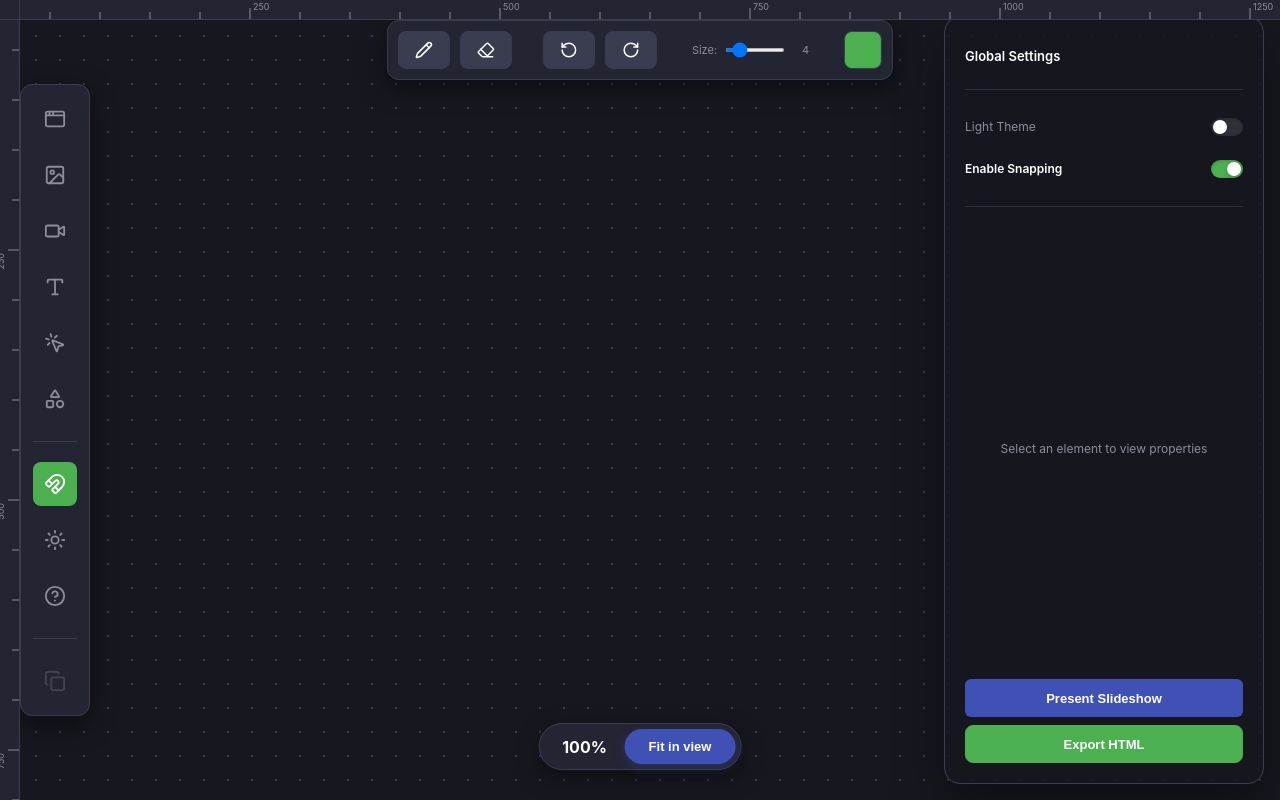
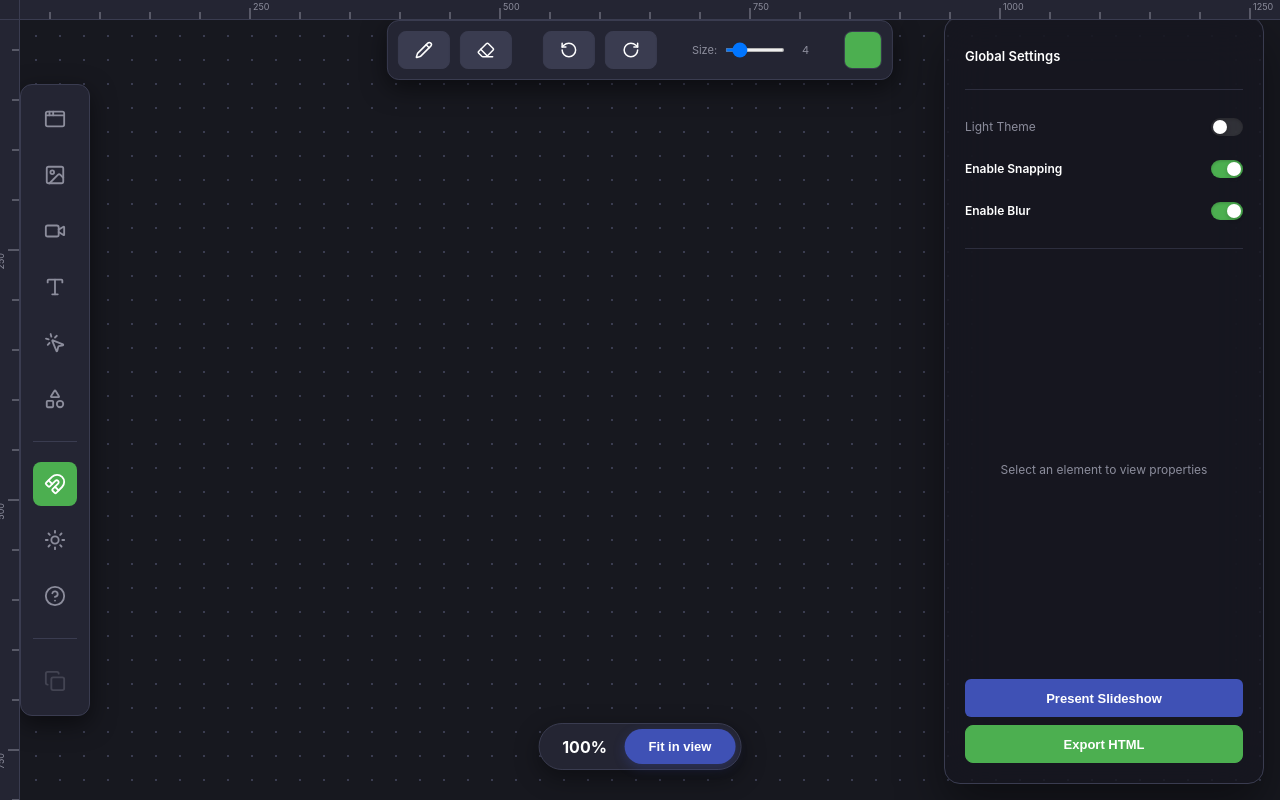
Before and after one commit to vinhngoc99/JS_Builder, a React (Vite) app: page / in a window 1280 px wide. Built offline with nearby package versions, Linux system fonts and the light colour scheme; a web font is replaced by a local one.

Commit message:
feat: initialize builder context, properties panel component, and application styles

```diff
--- a/src/App.css
+++ b/src/App.css
@@ -1,6 +1,7 @@
 .app-container {
   --bg-canvas: #17181f;
   --bg-panel: rgba(22, 23, 33, 0.6);
+  --bg-panel-opaque: #161721;
   --bg-toolbar: #242533;
   --bg-node: #242533;
   --text-primary: #ffffff;
@@ -27,6 +28,7 @@
 .app-container.light-theme {
   --bg-canvas: #f8f9fa;
   --bg-panel: rgba(255, 255, 255, 0.85);
+  --bg-panel-opaque: #ffffff;
   --bg-toolbar: #ffffff;
   --bg-node: #ffffff;
   --text-primary: #1f2937;
@@ -154,6 +156,7 @@
   background: var(--bg-panel);
   backdrop-filter: blur(24px);
   -webkit-backdrop-filter: blur(24px);
+  transform: translate3d(0, 0, 0);
   border: 1px solid var(--border-color);
   border-radius: 16px;
   padding: 20px;
@@ -164,6 +167,12 @@
   font-size: 13px;
   box-shadow: 0 24px 48px rgba(0, 0, 0, 0.4), inset 0 1px 0 rgba(255, 255, 255, 0.05);
   transition: background-color 0.3s, border-color 0.3s;
+}
+
+.properties-panel.no-blur {
+  backdrop-filter: none;
+  -webkit-backdrop-filter: none;
+  background: var(--bg-panel-opaque);
 }
 
 .properties-panel::-webkit-scrollbar { width: 4px; }
--- a/src/BuilderContext.tsx
+++ b/src/BuilderContext.tsx
@@ -91,6 +91,8 @@ interface BuilderContextType {
   selectAll: () => void;
   isSnapEnabled: boolean;
   setIsSnapEnabled: (enabled: boolean) => void;
+  isBlurEnabled: boolean;
+  setIsBlurEnabled: (enabled: boolean) => void;
 
   addElement: (type: ElementType, pos?: { x: number, y: number }, additionalProps?: Partial<CanvasElement>) => void;
   updateElement: (id: string, updates: Partial<CanvasElement>) => void;
@@ -144,6 +146,10 @@ export const BuilderProvider: React.FC<{ children: ReactNode }> = ({ children })
     const saved = localStorage.getItem('js-builder-snap');
     return saved !== 'false';
   });
+  const [isBlurEnabled, setIsBlurEnabled] = useState<boolean>(() => {
+    const saved = localStorage.getItem('js-builder-blur');
+    return saved !== 'false';
+  });
 
   const setTheme = (t: 'light' | 'dark') => {
     setThemeState(t);
@@ -290,6 +296,11 @@ export const BuilderProvider: React.FC<{ children: ReactNode }> = ({ children })
   const handleSetIsSnapEnabled = (val: boolean) => {
     setIsSnapEnabled(val);
     localStorage.setItem('js-builder-snap', String(val));
+  };
+
+  const handleSetIsBlurEnabled = (val: boolean) => {
+    setIsBlurEnabled(val);
+    localStorage.setItem('js-builder-blur', String(val));
   };
 
   const undo = useCallback(() => {
@@ -1492,6 +1503,7 @@ export const BuilderProvider: React.FC<{ children: ReactNode }> = ({ children })
       setScale, setPan, exportHTML, alignElements, distributeElements, isPresenting, setIsPresenting, editingFocalPointId, setEditingFocalPointId,
       brushStrokes, isBrushMode, brushColor, brushWidth, setBrushMode, setBrushColor, setBrushWidth, addBrushStroke, clearBrush, undo, redo, saveHistory,
       theme, setTheme, guides, addGuide, updateGuide, removeGuide, copySelected, pasteCopied, selectAll, isSnapEnabled, setIsSnapEnabled: handleSetIsSnapEnabled,
+      isBlurEnabled, setIsBlurEnabled: handleSetIsBlurEnabled,
       currentSlideIndex, setCurrentSlideIndex, revealDownstream,
       isHelpOpen, setIsHelpOpen
     }}>
--- a/src/components/PropertiesPanel.tsx
+++ b/src/components/PropertiesPanel.tsx
@@ -22,7 +22,7 @@ const Toggle = ({ label, checked, onChange, color = '#4caf50' }: { label: string
 
 
 export const PropertiesPanel: React.FC = () => {
-  const { elements, selectedIds, updateElement, removeElement, exportHTML, connections, selectedConnectionId, updateConnection, removeConnection, theme, setTheme, isSnapEnabled, setIsSnapEnabled, alignElements, distributeElements, isPresenting, setIsPresenting } = useBuilder();
+  const { elements, selectedIds, updateElement, removeElement, exportHTML, connections, selectedConnectionId, updateConnection, removeConnection, theme, setTheme, isSnapEnabled, setIsSnapEnabled, isBlurEnabled, setIsBlurEnabled, alignElements, distributeElements, isPresenting, setIsPresenting } = useBuilder();
 
   const lastSelectedId = selectedIds[selectedIds.length - 1];
   const selectedElement = elements.find(el => el.id === lastSelectedId);
@@ -82,12 +82,13 @@ export const PropertiesPanel: React.FC = () => {
   // --- Empty ---
   if (!selectedElement && !selectedConnectionId) {
     return (
-      <div className="properties-panel">
+      <div className={`properties-panel ${!isBlurEnabled ? 'no-blur' : ''}`}>
         <div style={{ flex: 1, display: 'flex', flexDirection: 'column', gap: '12px', padding: '10px 0' }}>
           <div style={{ fontSize: '13px', fontWeight: 600, color: 'var(--text-primary)' }}>Global Settings</div>
           <Divider />
           <Toggle label="Light Theme" checked={theme === 'light'} onChange={(v) => setTheme(v ? 'light' : 'dark')} color="#4caf50" />
           <Toggle label="Enable Snapping" checked={isSnapEnabled} onChange={(v) => setIsSnapEnabled(v)} color="#4caf50" />
+          <Toggle label="Enable Blur" checked={isBlurEnabled} onChange={(v) => setIsBlurEnabled(v)} color="#4caf50" />
           <Divider />
           <div style={{ flex: 1, display: 'flex', alignItems: 'center', justifyContent: 'center' }}>
             <p style={{ color: 'var(--text-secondary)', fontSize: '12px' }}>Select an element to view properties</p>
@@ -105,7 +106,7 @@ export const PropertiesPanel: React.FC = () => {
     const sc = connections.find(c => c.id === selectedConnectionId);
     if (!sc) return null;
     return (
-      <div className="properties-panel">
+      <div className={`properties-panel ${!isBlurEnabled ? 'no-blur' : ''}`}>
         <div style={{ fontSize: '13px', fontWeight: 600, color: 'var(--text-primary)', marginBottom: '12px' }}>Connection</div>
         <Label>Label</Label>
         <input type="text" value={sc.label || ''} onChange={(e) => updateConnection(sc.id, { label: e.target.value })} placeholder="Label..." />
@@ -204,7 +205,7 @@ export const PropertiesPanel: React.FC = () => {
   };
 
   return (
-    <div className="properties-panel">
+    <div className={`properties-panel ${!isBlurEnabled ? 'no-blur' : ''}`}>
       {selectedIds.length > 1 && (
         <div style={{ display: 'flex', flexDirection: 'column', gap: '8px', marginBottom: '12px' }}>
           <div style={{ padding: '6px 10px', background: 'rgba(76, 175, 80, 0.15)', borderRadius: '6px', fontSize: '11px', color: '#4caf50', fontWeight: 600, textAlign: 'center' }}>
```
